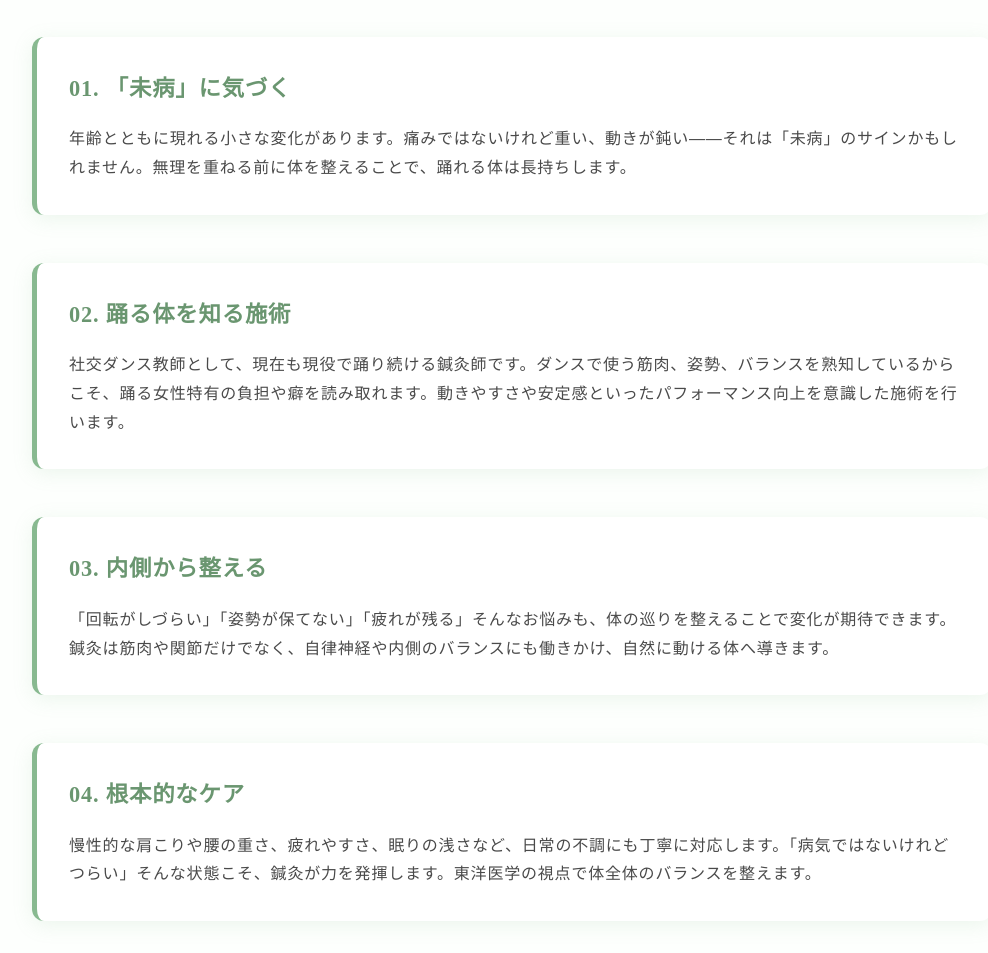
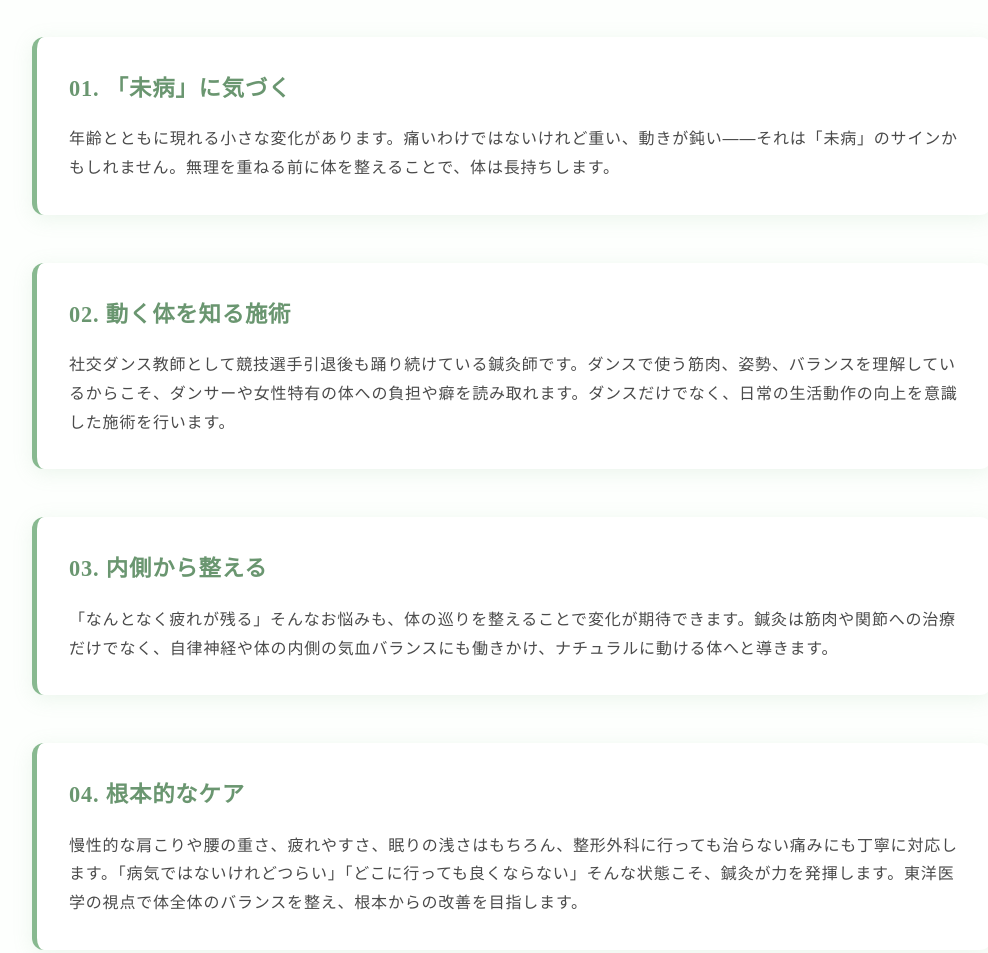
Before and after one commit to Akips/test-web-uybrf88-wv6, a plain HTML site: page index.html in a window 1280 px wide. Shown: the part 1060-2013 px from the top of the page, without its empty margins (128-1116 px from the left). Drawn offline with Linux system fonts and the light colour scheme; a web font is replaced by a local one.

Commit message:
Add files via upload

```diff
--- a/index.html
+++ b/index.html
@@ -65,22 +65,22 @@
                 <div class="concept-grid">
                     <div class="concept-item">
                         <h3>01. 「未病」に気づく</h3>
-                        <p>年齢とともに現れる小さな変化があります。痛みではないけれど重い、動きが鈍い——それは「未病」のサインかもしれません。無理を重ねる前に体を整えることで、踊れる体は長持ちします。
+                        <p>年齢とともに現れる小さな変化があります。痛いわけではないけれど重い、動きが鈍い——それは「未病」のサインかもしれません。無理を重ねる前に体を整えることで、体は長持ちします。
                         </p>
                     </div>
                     <div class="concept-item">
-                        <h3>02. 踊る体を知る施術</h3>
-                        <p>社交ダンス教師として、現在も現役で踊り続ける鍼灸師です。ダンスで使う筋肉、姿勢、バランスを熟知しているからこそ、踊る女性特有の負担や癖を読み取れます。動きやすさや安定感といったパフォーマンス向上を意識した施術を行います。
+                        <h3>02. 動く体を知る施術</h3>
+                        <p>社交ダンス教師として競技選手引退後も踊り続けている鍼灸師です。ダンスで使う筋肉、姿勢、バランスを理解しているからこそ、ダンサーや女性特有の体への負担や癖を読み取れます。ダンスだけでなく、日常の生活動作の向上を意識した施術を行います。
                         </p>
                     </div>
                     <div class="concept-item">
                         <h3>03. 内側から整える</h3>
-                        <p>「回転がしづらい」「姿勢が保てない」「疲れが残る」そんなお悩みも、体の巡りを整えることで変化が期待できます。鍼灸は筋肉や関節だけでなく、自律神経や内側のバランスにも働きかけ、自然に動ける体へ導きます。
+                        <p>「なんとなく疲れが残る」そんなお悩みも、体の巡りを整えることで変化が期待できます。鍼灸は筋肉や関節への治療だけでなく、自律神経や体の内側の気血バランスにも働きかけ、ナチュラルに動ける体へと導きます。
                         </p>
                     </div>
                     <div class="concept-item">
                         <h3>04. 根本的なケア</h3>
-                        <p>慢性的な肩こりや腰の重さ、疲れやすさ、眠りの浅さなど、日常の不調にも丁寧に対応します。「病気ではないけれどつらい」そんな状態こそ、鍼灸が力を発揮します。東洋医学の視点で体全体のバランスを整えます。
+                        <p>慢性的な肩こりや腰の重さ、疲れやすさ、眠りの浅さはもちろん、整形外科に行っても治らない痛みにも丁寧に対応します。「病気ではないけれどつらい」「どこに行っても良くならない」そんな状態こそ、鍼灸が力を発揮します。東洋医学の視点で体全体のバランスを整え、根本からの改善を目指します。
                         </p>
                     </div>
                     <div class="concept-item">
```
